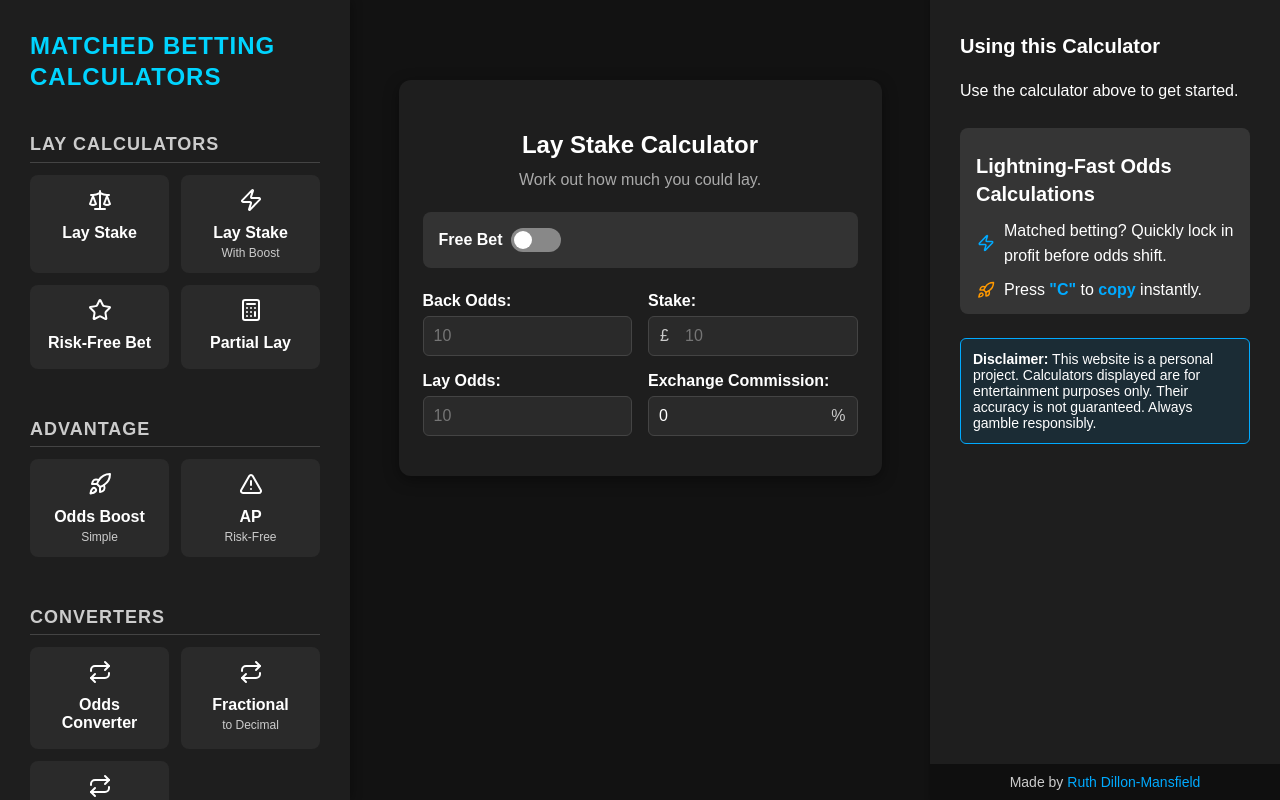
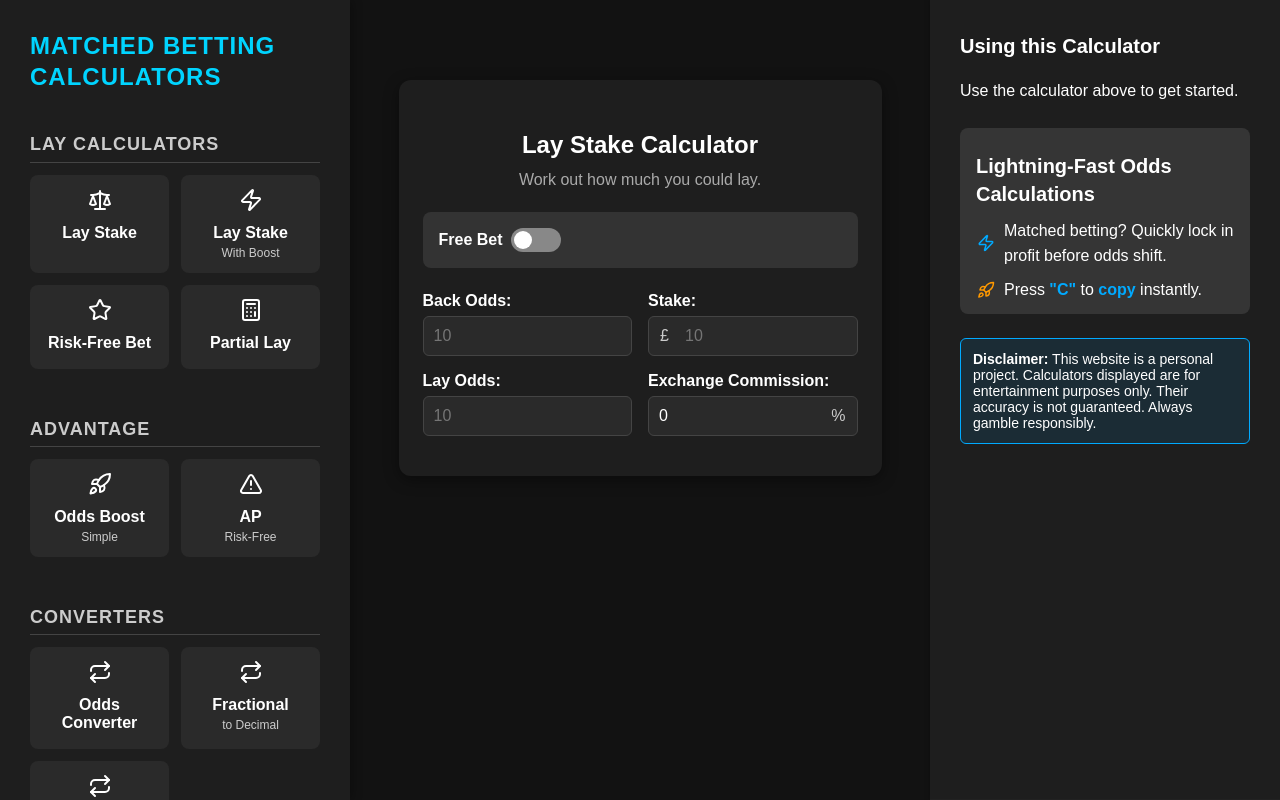
Before and after one commit to ruthdillonmansfield/odds-boost-calculator, a React (Create React App) app: page / in a window 1280 px wide. Built offline with nearby package versions, Linux system fonts and the light colour scheme.

Commit message:
Fix footers

```diff
--- a/src/App.js
+++ b/src/App.js
@@ -13,6 +13,7 @@
 import RiskFreeCalculator from "./Components/Calculators/RiskFreeCalculator.jsx";
 import Use from "./Components/Use/Use.jsx";
 import Sidebar from "./Components/Sidebar/Sidebar.js";
+import Footer from "./Components/Footer/Footer.jsx";
 import "./App.css";
 
 function App() {
@@ -35,6 +36,7 @@
           </Routes>
         </main>
           <Use />
+          <Footer />
       </div>
     </Router>
   );
--- a/src/Components/Footer/Footer.css
+++ b/src/Components/Footer/Footer.css
@@ -1,16 +1,10 @@
 .footer {
-  /* Spans full width of its parent */
   width: 100%;
-  /* Add some padding for breathing room */
   padding: 10px 0;
-  /* Subtle top border to separate from content above */
-  /* Slightly smaller text */
   font-size: 14px;
   text-align: center;
   color: #ccc;
-  /* If .use is a flex column, margin-top: auto ensures footer sits at the bottom */
   margin-top: auto;
-  /* Semi-transparent background for contrast */
   background-color: rgba(0, 0, 0, 0.5);
 }
 
@@ -22,3 +16,10 @@
 .footer a:hover {
   text-decoration: underline;
 }
+
+/* Hide footer on screens wider than 1050px */
+@media (min-width: 1050px) {
+  .footer {
+    display: none;
+  }
+}
--- a/src/Components/Use/Use.css
+++ b/src/Components/Use/Use.css
@@ -1,4 +1,3 @@
-
 .use {
   display: flex;
   flex-direction: column;
@@ -22,6 +21,21 @@
   padding: 30px 30px 0 30px;
   max-width: 460px;
   margin: 0 auto;
+}
+
+/* Sticky footer inside the .use container */
+.use-footer {
+  position: sticky;
+  bottom: 0;
+  background-color: #1e1e1e;
+  z-index: 1;
+  border-top: 1px solid #222;
+}
+
+@media (max-width: 1050px) {
+  .use-footer {
+    display: none;
+  }
 }
 
 .headline-with-icon {
@@ -84,14 +98,12 @@
   min-width: 20px;
 }
 
-
-
 @media (min-width: 1050px) {
   .use {
     max-width: 350px;
   }
 }
-/* Mobile adjustments */
+
 @media (max-width: 1050px) {
   .use {
     width: calc(100% - 40px);
@@ -105,7 +117,6 @@
   }
 }
 
-/* ---------- Overlay Styles ---------- */
 .overlay {
   position: fixed;
   top: 0;
@@ -142,7 +153,6 @@
   width: min-content;
 }
 
-/* ---------- Learn More Button Style ---------- */
 .learn-more-button {
   background: #00aaff;
   border: none;
--- a/src/Components/Use/Use.jsx
+++ b/src/Components/Use/Use.jsx
@@ -110,12 +110,14 @@
                 </li>
                 <li style={{ display: "flex", alignItems: "center", gap: "8px" }}>
                   <Rocket size={18} color="#ff9900" />
-                <span>Press <strong>"C"</strong> to <strong>copy</strong> instantly.</span>
+                  <span>
+                    Press <strong>"C"</strong> to <strong>copy</strong> instantly.
+                  </span>
                 </li>
               </ul>
             </div>
 
-          {/* 3) Disclaimer remains in .use-cta */}
+            {/* Disclaimer remains in .use-cta */}
             <div className="use-cta disclaimer">
               <p>
                 <strong>Disclaimer:</strong> This website is a personal project. Calculators displayed are for entertainment purposes only.
@@ -123,7 +125,9 @@
               </p>
             </div>
           </div>
+          <footer className="use-footer">
             <Footer />
+          </footer>
         </aside>
 
         {showOverlay && (
@@ -169,6 +173,6 @@
         )}
       </>
     );
-};
+  }
 
 export default ExplanationComponent;
```
Lines whose indentation alone changed are shown as unchanged.
